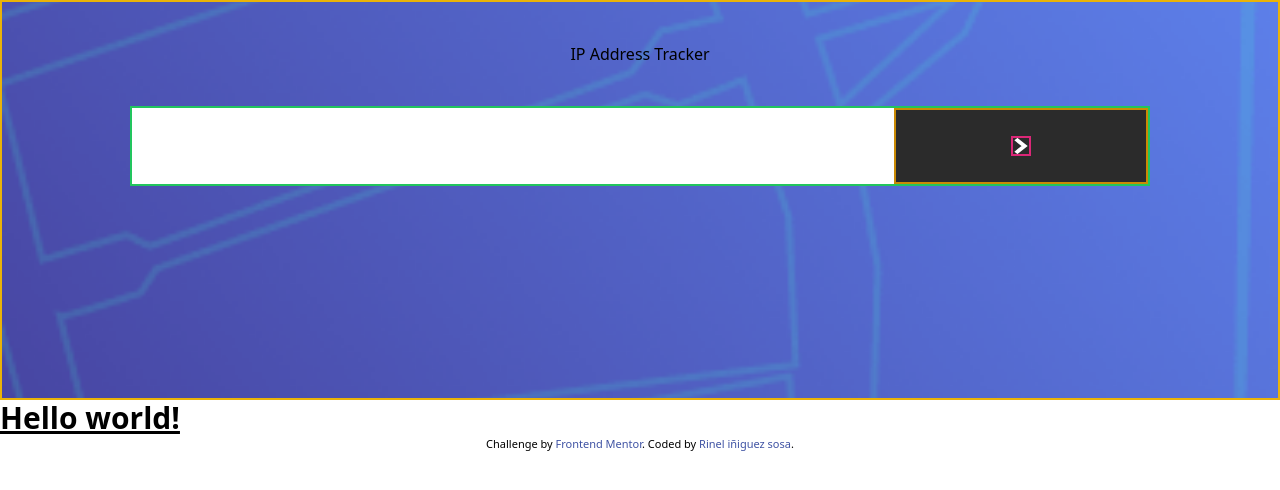
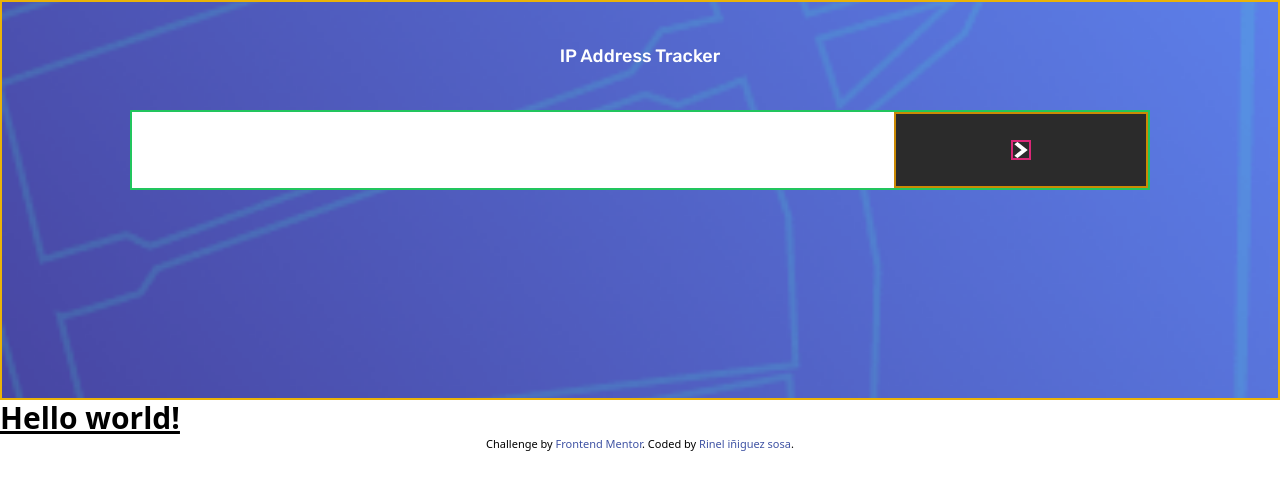
Before and after one commit to rineliniguezsosa/ip-address-tracker, a plain HTML site: page index.html in a window 1280 px wide. Drawn offline with nearby package versions, Linux system fonts and the light colour scheme.

Commit message:
[FEAT] Cambios en el elemento h1 del titulo de nuestra aplicación
- establecemos la prop class con los siguientes estilos fuente rubik, font-weight como font-semibold, text-white, tamaño de texto a 18rem mediante la clave text-lg

```diff
--- a/index.html
+++ b/index.html
@@ -50,7 +50,7 @@
 
     <header class="min-h-[50vh] bg-cover bg-center bg-patternmobile bg-no-repeat border-2 border-yellow-500 py-10 flex flex-col items-center">
         <div>
-          <h1>IP Address Tracker</h1>
+          <h1 class="font-rubik font-semibold text-white text-lg">IP Address Tracker</h1>
         </div>
 
         <!-- <div class="w mt-10 border-2 border-red-600"> -->
```
